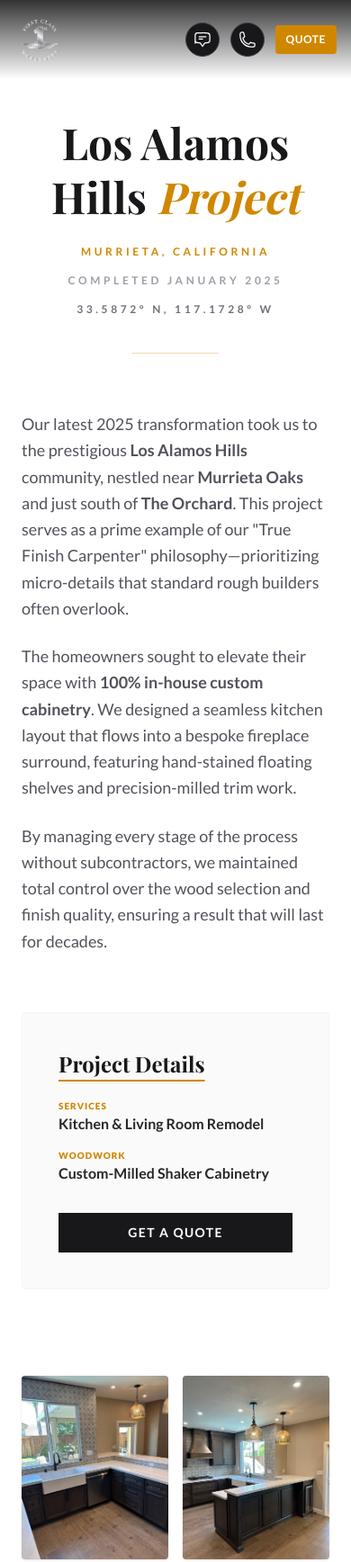
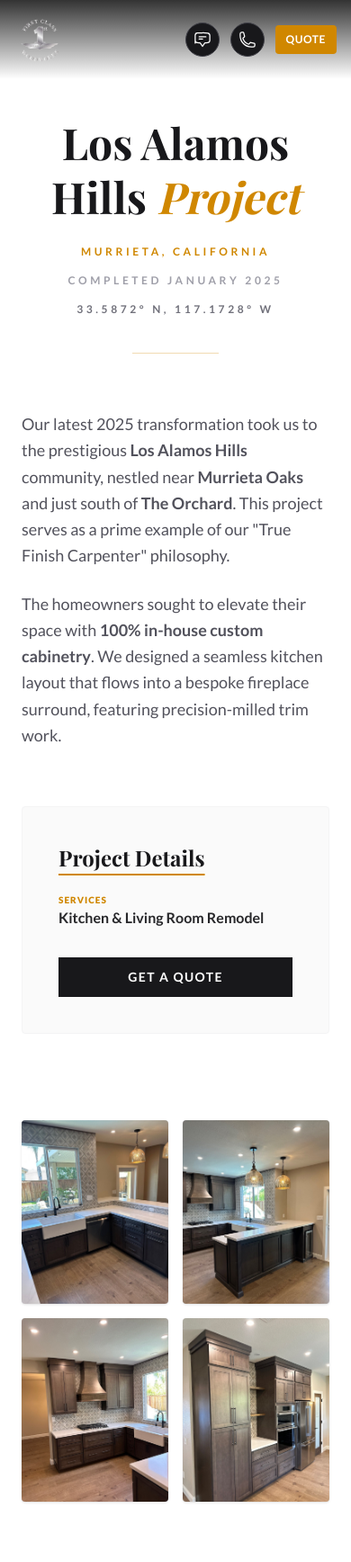
Before and after one commit to getlocalmaps-darrel/first-class-cabinets, an Astro site: page /projects/murrieta-home-remodel in a window 390 px wide. Shown: the top 1736 px of the page at 90% size. Built offline with nearby package versions, Linux system fonts and the light colour scheme; Astro itself is replaced by a stand-in of ours; a script that the page names is missing; a web font is replaced by a local one.

```diff
--- a/src/pages/gallery.astro
+++ b/src/pages/gallery.astro
@@ -1,7 +1,7 @@
 ---
 import MainLayout from '../layouts/MainLayout.astro';
 
-// Image Imports
+// Image Imports (Keeping your list exactly as provided)
 import img1 from '../assets/bathroom-remodel.jpg';
 import img2 from '../assets/builtin-1.jpg';
 import img3 from '../assets/builtin.jpg';
@@ -48,19 +48,20 @@ const galleryImages = [
         <div class="h-1 w-24 bg-yellow-600 mx-auto rounded-full"></div>
       </div>
 
-      <div class="grid grid-cols-2 md:grid-cols-4 lg:grid-cols-5 gap-4 pswp-gallery" id="main-gallery">
+      <div class="grid grid-cols-2 md:grid-cols-4 lg:grid-cols-5 gap-4" id="main-gallery">
         {galleryImages.map((img, index) => (
           <div class="reveal" style={`transition-delay: ${index * 50}ms`}>
             <a
               href={img.src}
-              target="_blank"
-              class="group relative aspect-square overflow-hidden rounded-sm shadow-sm bg-zinc-100 cursor-zoom-in block"
+              class="pswp-link group relative aspect-square overflow-hidden rounded-sm shadow-sm bg-zinc-100 block cursor-zoom-in"
+              data-pswp-width="1600"
+              data-pswp-height="1200"
             >
               <img
                 src={img.src}
                 alt={img.alt}
+                class="w-full h-full object-cover transition-transform duration-700 group-hover:scale-110"
                 loading="lazy"
-                class="w-full h-full object-cover transition-transform duration-700 group-hover:scale-110"
               />
             </a>
           </div>
@@ -71,12 +72,19 @@ const galleryImages = [
 
   <script>
     import PhotoSwipeLightbox from 'https://unpkg.com/photoswipe/dist/photoswipe-lightbox.esm.js';
-    const lightbox = new PhotoSwipeLightbox({
-      gallery: '#main-gallery',
-      children: 'a',
-      pswpModule: () => import('https://unpkg.com/photoswipe/dist/photoswipe.esm.js')
-    });
-    lightbox.init();
+
+    // This function initializes the popup box (Lightbox)
+    function initLightbox() {
+      const lightbox = new PhotoSwipeLightbox({
+        gallery: '#main-gallery',
+        children: '.pswp-link', // Target the links
+        pswpModule: () => import('https://unpkg.com/photoswipe/dist/photoswipe.esm.js')
+      });
+      lightbox.init();
+    }
+
+    // Run on page load
+    initLightbox();
 
     // Scroll Animation Logic
     const observer = new IntersectionObserver((entries) => {
@@ -89,6 +97,11 @@ const galleryImages = [
   </script>
 
   <style>
+    /* Prevent images from stretching while remaining in a square box */
+    .pswp-link img {
+      object-fit: cover;
+      display: block;
+    }
     .reveal { opacity: 0; transform: translateY(20px); transition: all 0.8s ease-out; }
     .reveal.active { opacity: 1; transform: translateY(0); }
   </style>
--- a/src/pages/projects/murrieta-home-remodel.astro
+++ b/src/pages/projects/murrieta-home-remodel.astro
@@ -2,7 +2,7 @@
 // src/pages/projects/murrieta-home-remodel.astro
 import MainLayout from '../../layouts/MainLayout.astro';
 
-// 1. IMAGE IMPORTS (Preserving metadata via .src)
+// 1. IMAGE IMPORTS
 import img1 from '../../assets/murrieta-kitchen-remodeling-project-1.jpg';
 import img2 from '../../assets/murrieta-kitchen-remodeling-project-2.jpg';
 import img3 from '../../assets/murrieta-kitchen-remodeling-project-3.jpg';
@@ -15,7 +15,7 @@ const images = [
   { src: img4.src, alt: "Luxury kitchen remodeling south of The Orchard" }
 ];
 
-// 2. RESTORED JSON-LD SCHEMA FOR AI & GOOGLE
+// 2. SEO SCHEMA FOR GOOGLE & AI
 const projectSchema = {
   "@context": "https://schema.org",
   "@type": "HomeAndConstructionBusiness",
@@ -81,17 +81,12 @@ const projectSchema = {
           <p>
             Our latest 2025 transformation took us to the prestigious <strong>Los Alamos Hills</strong> community,
             nestled near <strong>Murrieta Oaks</strong> and just south of <strong>The Orchard</strong>.
-            This project serves as a prime example of our "True Finish Carpenter" philosophy—prioritizing
-            micro-details that standard rough builders often overlook.
+            This project serves as a prime example of our "True Finish Carpenter" philosophy.
           </p>
           <p>
             The homeowners sought to elevate their space with <strong>100% in-house custom cabinetry</strong>.
             We designed a seamless kitchen layout that flows into a bespoke fireplace surround,
-            featuring hand-stained floating shelves and precision-milled trim work.
-          </p>
-          <p>
-            By managing every stage of the process without subcontractors, we maintained total control over
-            the wood selection and finish quality, ensuring a result that will last for decades.
+            featuring precision-milled trim work.
           </p>
         </div>
 
@@ -102,12 +97,8 @@ const projectSchema = {
               <span class="text-[10px] font-black uppercase tracking-widest text-yellow-600">Services</span>
               <span class="text-zinc-800 font-bold">Kitchen & Living Room Remodel</span>
             </li>
-            <li class="flex flex-col">
-              <span class="text-[10px] font-black uppercase tracking-widest text-yellow-600">Woodwork</span>
-              <span class="text-zinc-800 font-bold">Custom-Milled Shaker Cabinetry</span>
-            </li>
             <li class="flex flex-col pt-4">
-                <a href="/contact" class="text-center bg-zinc-900 text-white py-3 font-bold text-sm uppercase tracking-widest hover:bg-yellow-600 transition duration-300">
+                <a href="/contact" class="text-center bg-zinc-900 text-white py-3 font-bold text-sm uppercase tracking-widest hover:bg-yellow-600 transition">
                     Get a Quote
                 </a>
             </li>
@@ -115,20 +106,20 @@ const projectSchema = {
         </div>
       </div>
 
-      <div class="grid grid-cols-2 md:grid-cols-4 gap-4 mb-20 pswp-gallery" id="project-gallery">
+      <div class="grid grid-cols-2 md:grid-cols-4 gap-4 mb-20" id="project-gallery">
         {images.map((img, index) => (
           <div class="reveal" style={`transition-delay: ${index * 100}ms`}>
             <a
               href={img.src}
-              target="_blank"
-              class="group relative aspect-[4/5] overflow-hidden rounded-sm shadow-sm cursor-zoom-in bg-zinc-200 block"
+              class="pswp-project-link group relative aspect-[4/5] overflow-hidden rounded-sm shadow-sm cursor-zoom-in bg-zinc-200 block"
+              data-pswp-width="1200"
+              data-pswp-height="1600"
             >
               <img
                 src={img.src}
                 alt={img.alt}
                 class="w-full h-full object-cover transition-transform duration-700 group-hover:scale-110"
               />
-              <div class="absolute inset-0 bg-black/0 group-hover:bg-black/20 transition-colors pointer-events-none"></div>
             </a>
           </div>
         ))}
@@ -136,30 +127,24 @@ const projectSchema = {
 
       <div class="pt-16 border-t border-zinc-100 flex flex-col md:flex-row justify-between items-center gap-8 reveal">
         <a href="/gallery" class="flex items-center gap-3 text-zinc-400 hover:text-zinc-900 font-bold uppercase tracking-widest text-xs transition">
-            <svg xmlns="http://www.w3.org/2000/svg" fill="none" viewBox="0 0 24 24" stroke-width="2.5" stroke="currentColor" class="w-4 h-4">
-                <path stroke-linecap="round" stroke-linejoin="round" d="M10.5 19.5L3 12m0 0l7.5-7.5M3 12h18" />
-            </svg>
             Back to Gallery
         </a>
-        <div class="text-center md:text-right">
-            <h4 class="font-serif font-bold text-xl text-zinc-900 mb-2">Ready to transform your home?</h4>
-            <a href="/contact" class="inline-block bg-yellow-600 text-white px-8 py-3 font-bold uppercase tracking-widest text-xs hover:bg-yellow-700 transition">
-                Start Your Project
-            </a>
-        </div>
       </div>
     </div>
   </article>
 
   <script>
     import PhotoSwipeLightbox from 'https://unpkg.com/photoswipe/dist/photoswipe-lightbox.esm.js';
+
+    // Desktop Popup Fix
     const lightbox = new PhotoSwipeLightbox({
       gallery: '#project-gallery',
-      children: 'a',
+      children: '.pswp-project-link',
       pswpModule: () => import('https://unpkg.com/photoswipe/dist/photoswipe.esm.js')
     });
     lightbox.init();
 
+    // Reveal Animation Fix
     const observer = new IntersectionObserver((entries) => {
       entries.forEach(entry => {
         if (entry.isIntersecting) entry.target.classList.add('active');
@@ -169,6 +154,11 @@ const projectSchema = {
   </script>
 
   <style>
+    /* Mobile/Desktop Stretching Fix */
+    .pswp-project-link img {
+      object-fit: cover;
+      display: block;
+    }
     .reveal { opacity: 0; transform: translateY(20px); transition: all 0.8s ease-out; }
     .reveal.active { opacity: 1; transform: translateY(0); }
     .delay-200 { transition-delay: 0.2s; }
```
